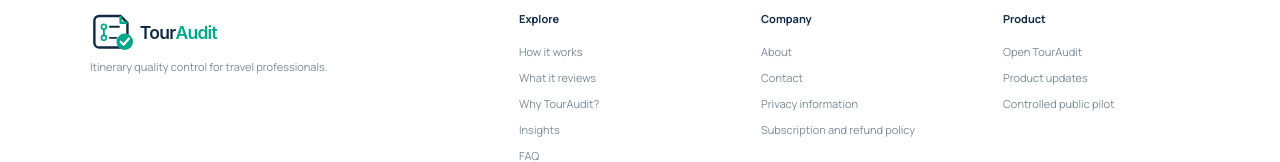
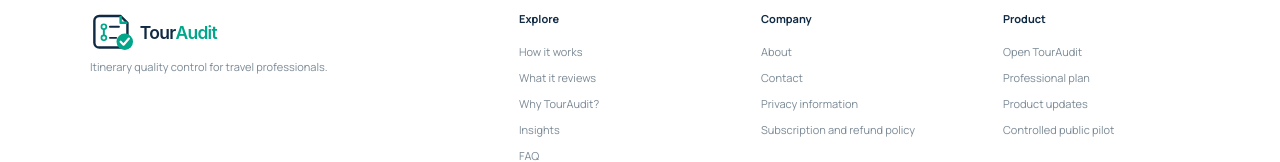
Before and after one commit to TripAudit/tripaudit-website, a Next.js app in the folder TripAudit-Vercel-Website/: page / in a window 1280 px wide. Shown: the part 6159-6321 px from the top of the page. Built offline with nearby package versions, Linux system fonts and the light colour scheme.

Commit message:
Make Professional plan discoverable from product footer

```diff
--- a/TripAudit-Vercel-Website/app/components/SiteFooter.tsx
+++ b/TripAudit-Vercel-Website/app/components/SiteFooter.tsx
@@ -28,6 +28,7 @@ export default function SiteFooter({ className = "" }: { className?: string }) {
       <div>
         <strong>Product</strong>
         <a href={APP_URL}>Open TourAudit</a>
+        <a href={`${APP_URL}/subscription`}>Professional plan</a>
         <Link href="/updates">Product updates</Link>
         <span>Controlled public pilot</span>
       </div>
```
